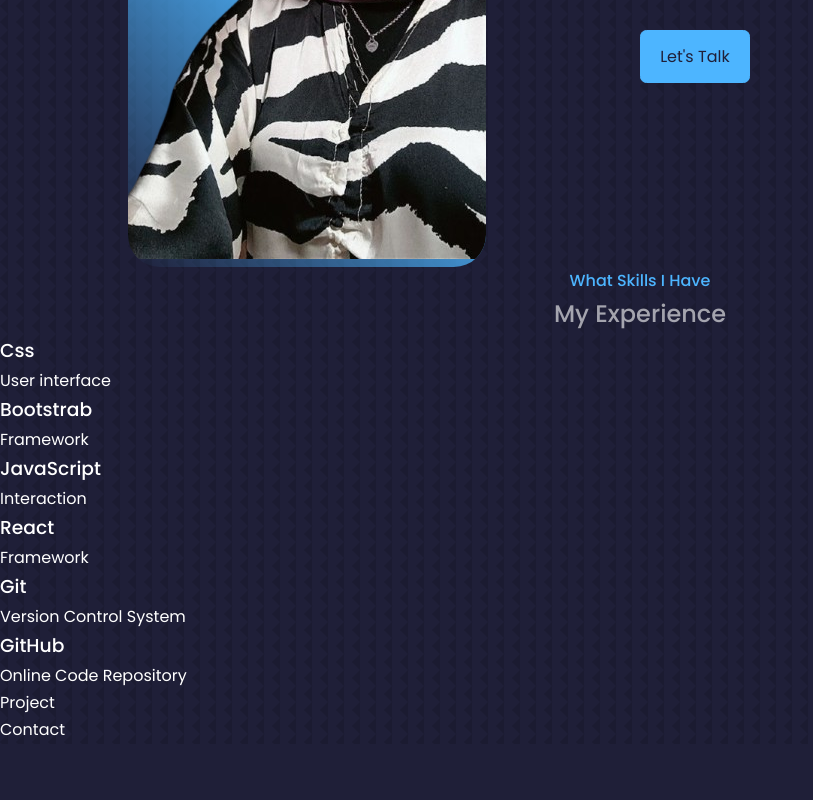
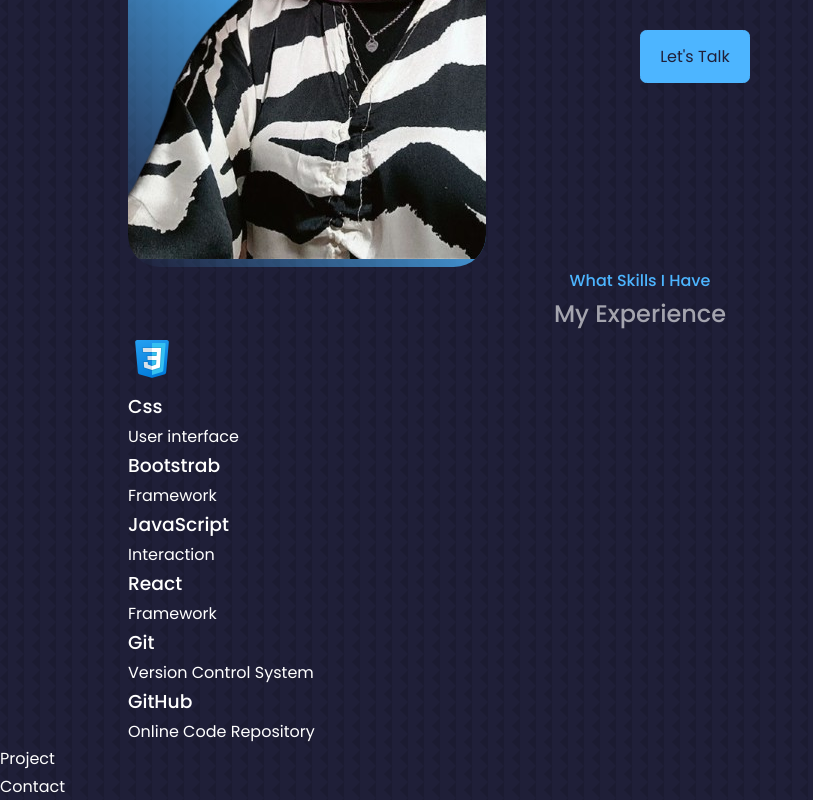
Before and after one commit to retagsaad/Portfolio, a React (Vite) app: page / in a window 1280 px wide. Shown: the part 1186-1986 px from the top of the page, without its empty margins (0-813 px from the left). Before the commit the page ends 1930 px from the top, so only its background shows below. Built offline with nearby package versions, Linux system fonts and the light colour scheme.

Commit message:
daily update

```diff
--- a/src/components/skills/Skills.jsx
+++ b/src/components/skills/Skills.jsx
@@ -1,14 +1,17 @@
 import React from "react";
 import "../skills/skills.css";
+import CSS from "../../assets/css3.svg"
 function Skills() {
   return (
-    <div className="skills-container">
+    <div className="skiils">
       <div className="header">
         <h4>What Skills I Have</h4>
         <h2>My Experience</h2>
-        <div className="cards">
-          <div className="card">
-            <div className="logo"></div>
+        <div className="skills-container container">
+          <div className="card-skill">
+            <div className="logo">
+              <img src={CSS} alt="" />
+            </div>
             <h3>Css</h3>
             <p>User interface</p>
             <div className="logo"></div>
```
